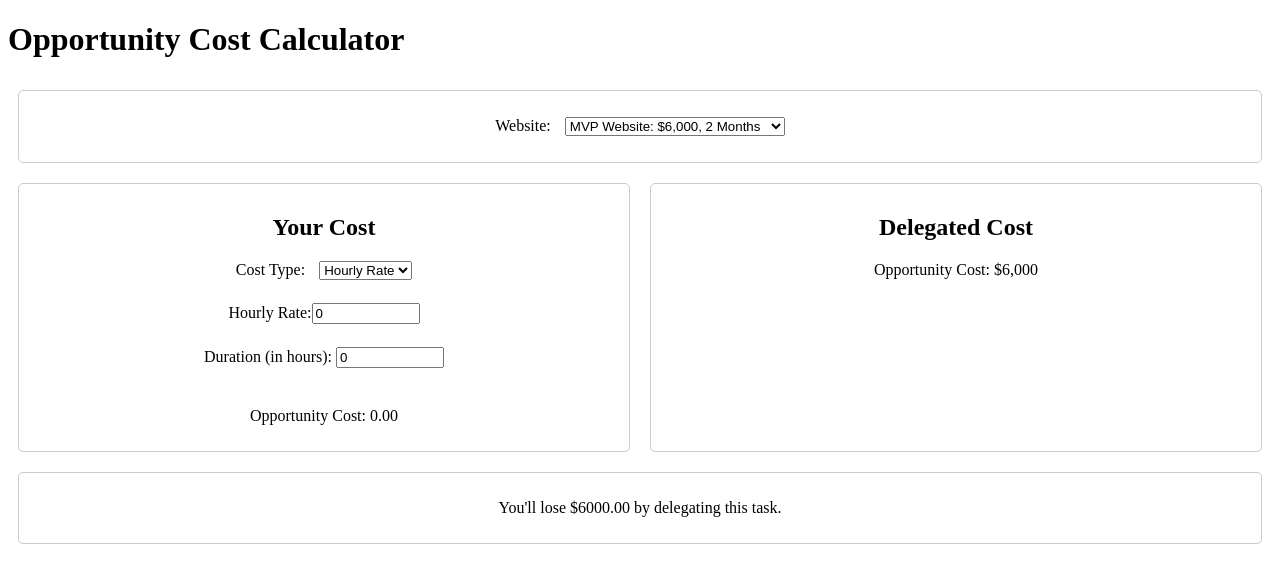
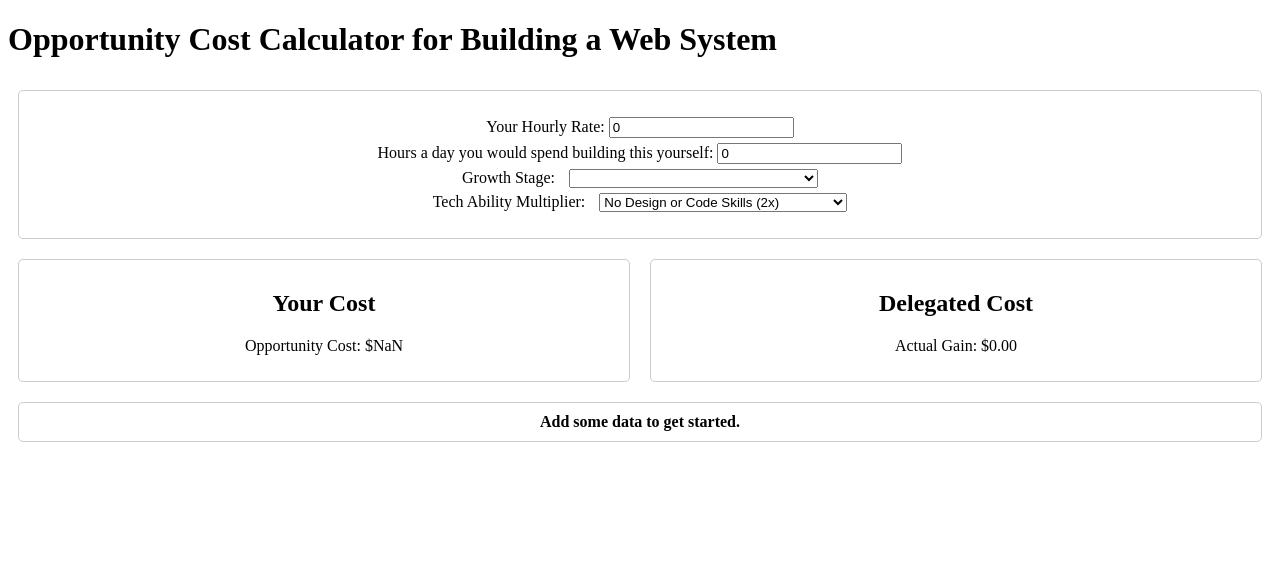
Before and after one commit to madebyporter/opportunity-cost-calc, a Nuxt app: page / in a window 1280 px wide. Shown: the top 582 px of the page. Built offline with nearby package versions, Linux system fonts and the light colour scheme.

Commit message:
added new version

```diff
--- a/app.vue
+++ b/app.vue
@@ -1,55 +1,50 @@
 <template>
   <div>
-    <h1>Opportunity Cost Calculator</h1>
+    <h1>Opportunity Cost Calculator for Building a Web System</h1>
     <div class="row">
       <div class="column">
         <p>
-        <label>
-          Website:
-          <!-- Replace all fields with a single select field -->
-          <select v-model="selectedWebsiteOption">
-            <option value="6000,40">MVP Website: $6,000, 2 Months</option>
-            <option value="20000,160">PMF Website: $20,000, 4 Months</option>
-            <option value="60000,480">GTM Website: 60,000, 6 Months</option>
-          </select>
-        </label>
+          <label>
+            Your Hourly Rate:
+            <input type="text" v-model.number="yourRate" />
+          </label>
+          <label>
+            Hours a day you would spend building this yourself:
+            <input type="text" v-model.number="hoursDaily" />
+          </label>
+          <label>
+            Growth Stage:
+            <select v-model="selectedWebsiteOption">
+              <option value="6000,40">MVP Web System: $6,000, 2 Months</option>
+              <option value="20000,160">PMF Web System: $20,000, 4 Months</option>
+              <option value="60000,480">GTM Web System: $60,000, 6 Months</option>
+            </select>
+          </label>
+          <label>
+            Tech Ability Multiplier:
+            <select v-model="techAbility">
+              <option value="2">No Design or Code Skills (2x)</option>
+              <option value="1.5">Some design and no-code skills (1.5x)</option>
+            </select>
+          </label>
         </p>
       </div>
     </div>
     <div class="row">
       <div class="column">
         <h2>Your Cost</h2>
-        <label>
-          Cost Type:
-          <select v-model="yourCostType">
-            <option value="hourly">Hourly Rate</option>
-            <option value="fixed">Fixed Cost</option>
-          </select>
-        </label>
-        <br />
-        <label>
-          <span v-if="yourCostType === 'hourly'">Hourly Rate:</span>
-          <span v-else>Fixed Cost:</span>
-          <input type="number" v-model.number="yourCost" />
-        </label>
-        <br />
-        <label>
-          Duration (in hours):
-          <input type="number" v-model.number="yourDuration" />
-        </label>
-        <br />
-        <p>Opportunity Cost: {{ yourOpportunityCost }}</p>
+        <p>Opportunity Cost: ${{ yourOpportunityCost.toFixed(2) }}</p>
       </div>
       <div class="column">
         <h2>Delegated Cost</h2>
-        <p>Opportunity Cost: {{ formatDelegatedOpportunityCost }}</p>
+        <p>Actual Gain: ${{ delegatedCost.toFixed(2) }}</p>
       </div>
     </div>
     <div class="row">
       <div class="column">
-        <p>
+        <strong>
           {{ opportunityCostComparison }}
-        </p>
+        </strong>
       </div>
     </div>
   </div>
@@ -59,44 +54,38 @@
 export default {
   data() {
     return {
-      yourCostType: "hourly",
-      yourCost: 0,
-      yourDuration: 0,
-      selectedWebsiteOption: "6000,40", // Default to the small website option
+      yourRate: 0,
+      hoursDaily: 0,
+      hourlyCapacity: 0,
+      selectedWebsiteOption: "0", // Default to an option with a value of 0
+      techAbility: 2, // Default to the 2x multiplier
     };
   },
   computed: {
+    fieldsFilled() {
+      // Check if any of the fields are non-zero
+      return this.yourRate > 0 || this.hoursDaily > 0 || parseFloat(this.selectedWebsiteOption) > 0;
+    },
     yourOpportunityCost() {
-      if (this.yourCostType === "hourly") {
-        const hourlyRateInMinutes = this.yourCost;
-        return (hourlyRateInMinutes * this.yourDuration).toFixed(2);
-      } else {
-        return this.yourCost.toFixed(2);
-      }
+      const techMultiplier = parseFloat(this.techAbility);
+      const yourDaysToLaunch = (parseFloat(this.selectedWebsiteOption.split(',')[1]) / 30) * techMultiplier;
+      const yourCost = (this.yourRate * this.hoursDaily * yourDaysToLaunch).toFixed(2);
+      const delegatedCost = (parseFloat(this.selectedWebsiteOption.split(',')[0])).toFixed(2);
+      return parseFloat(yourCost);
     },
-    formatDelegatedOpportunityCost() {
-      // Extract cost from the selectedWebsiteOption
-      const [cost] = this.selectedWebsiteOption.split(',');
-      return `$${parseFloat(cost).toLocaleString()}`;
+    delegatedCost() {
+      return parseFloat(this.selectedWebsiteOption.split(',')[0]);
     },
     opportunityCostComparison() {
-      const yourCost = parseFloat(this.yourOpportunityCost);
-      const delegatedCost = parseFloat(this.selectedWebsiteOption.split(',')[0]);
-      if (yourCost < delegatedCost) {
-        return (
-          "You'll lose $" +
-          (delegatedCost - yourCost).toFixed(2) +
-          " by delegating this task."
-        );
-      } else if (yourCost > delegatedCost) {
-        return (
-          "You'll save $" +
-          (yourCost - delegatedCost).toFixed(2) +
-          " by delegating this task."
-        );
-      } else {
-        return "There's no opportunity cost difference between delegating and doing the task yourself.";
+      if (!this.fieldsFilled) {
+        return "Add some data to get started.";
       }
+      const potentialGain = this.yourOpportunityCost - this.delegatedCost;
+      const actualGain = parseFloat(this.selectedWebsiteOption.split(',')[0]);
+      const gainMultiplier = (potentialGain / actualGain).toFixed(2);
+      const gainText = potentialGain > 0 ? "saved" : "lost";
+
+      return `You ${gainText} $${Math.abs(potentialGain).toFixed(2)} and experienced a ${gainMultiplier}x gain/loss.`;
     },
   },
 };
```
